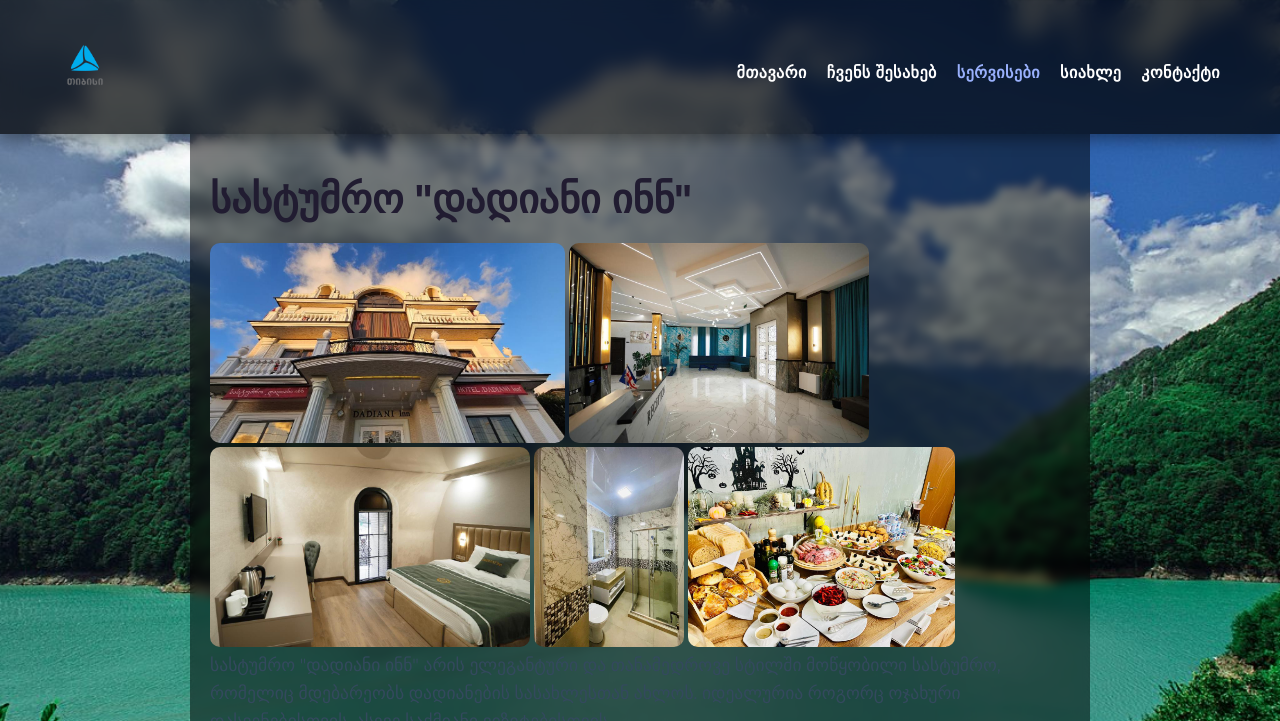
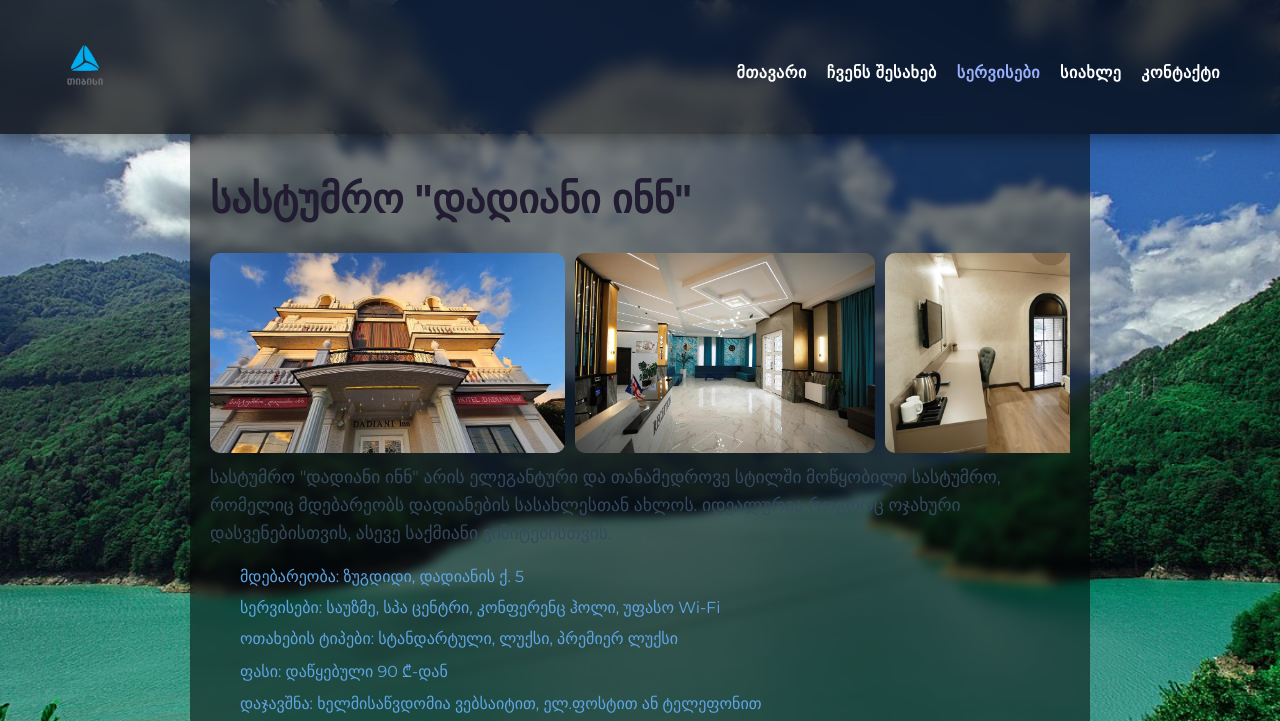
Before and after one commit to lasha3007/Tbc-project, a plain HTML site: page service-dadiani.html in a window 1280 px wide. Shown: the top 721 px of the page. Drawn offline with Linux system fonts and the light colour scheme.

Commit message:
service-detail.css

```diff
--- a/assets/css/service-detail.css
+++ b/assets/css/service-detail.css
@@ -5,7 +5,7 @@
   margin: 0 auto;
 }
 
-gallery-container {
+.gallery-container {
   display: flex;
   overflow-x: auto;
   gap: 10px;
```
